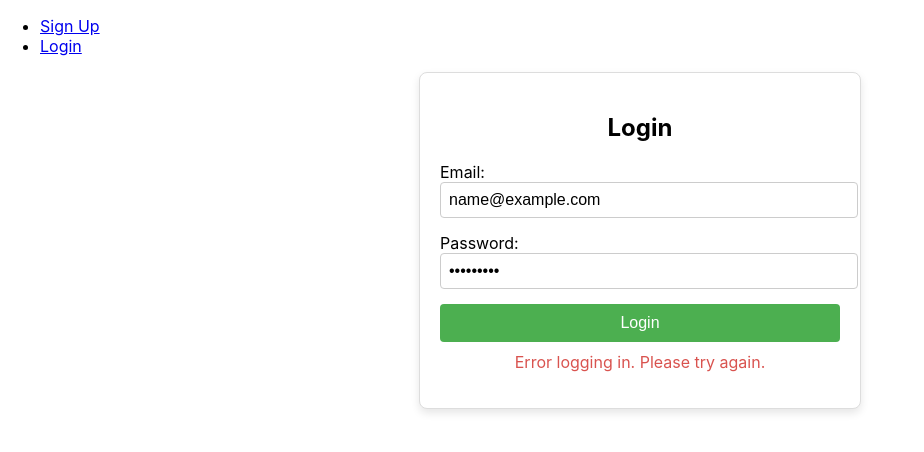
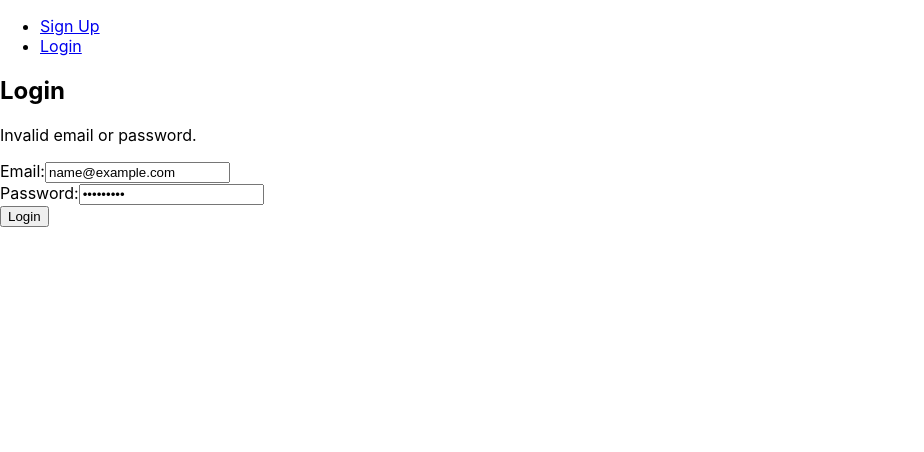
Before and after one commit to VD-25/resume-analyzer, a React (Create React App) app in the folder frontend/: page /login in a window 1280 px wide. Both pictures are taken after typing "name@example.com", "Sample123" into the empty fields and a click on the button "Login". Shown: the top 452 px of the page, without its empty margins (0-924 px from the left). Built offline with nearby package versions, Linux system fonts and the light colour scheme; no server answers.

Commit message:
login page now has base functionality

```diff
--- a/frontend/src/LoginPage.js
+++ b/frontend/src/LoginPage.js
@@ -1,113 +1,83 @@
-// LoginPage.js
 import React, { useState } from 'react';
 import axios from 'axios';
 
-function LoginPage() {
+const LoginPage = () => {
+  // Define state for form fields
   const [email, setEmail] = useState('');
   const [password, setPassword] = useState('');
-  const [message, setMessage] = useState('');
+  const [error, setError] = useState('');
+  const [loading, setLoading] = useState(false);
 
-  const handleSubmit = async (event) => {
-    event.preventDefault();
+  // Handle form submission
+  const handleSubmit = async (e) => {
+    e.preventDefault();
+
+    // Basic validation
+    if (!email || !password) {
+      setError('Please enter both email and password.');
+      return;
+    }
+
+    // Prepare login data
+    const loginData = {
+      email,
+      password,
+    };
+
+    setLoading(true);
 
     try {
-      const response = await axios.post('http://localhost:5000/api/login', { email, password });
+      // Send login data to backend
+      const response = await axios.post('http://localhost:3000/api/login', loginData);
 
-      if (response.data.success) {
-        setMessage('Login successful!');
-        // Handle successful login, e.g., save token, redirect, etc.
-      } else {
-        setMessage('Invalid email or password.');
-      }
-    } catch (error) {
-      console.error('There was an error logging in!', error);
-      setMessage('Error logging in. Please try again.');
+      // Handle success (e.g., store token or redirect)
+      console.log('Login successful:', response.data);
+
+      // Reset form and error state on success
+      setEmail('');
+      setPassword('');
+      setError('');
+      // Redirect or store token logic here
+    } catch (err) {
+      // Handle error (e.g., wrong credentials)
+      console.error('Login error:', err.response ? err.response.data : err.message);
+      setError('Invalid email or password.');
+    } finally {
+      setLoading(false);
     }
   };
 
   return (
-    <div style={styles.container}>
+    <div className="login-container">
       <h2>Login</h2>
-      <form onSubmit={handleSubmit} style={styles.form}>
-        <div style={styles.formGroup}>
-          <label>Email:</label>
+      {error && <p className="error-message">{error}</p>}
+      <form onSubmit={handleSubmit}>
+        <div className="input-group">
+          <label htmlFor="email">Email:</label>
           <input
             type="email"
+            id="email"
             value={email}
             onChange={(e) => setEmail(e.target.value)}
             required
-            style={styles.input}
           />
         </div>
-        <div style={styles.formGroup}>
-          <label>Password:</label>
+        <div className="input-group">
+          <label htmlFor="password">Password:</label>
           <input
             type="password"
+            id="password"
             value={password}
             onChange={(e) => setPassword(e.target.value)}
             required
-            style={styles.input}
           />
         </div>
-        <button
-          type="submit"
-          style={styles.button}
-          onMouseEnter={(e) => (e.target.style.backgroundColor = styles.buttonHover.backgroundColor)}
-          onMouseLeave={(e) => (e.target.style.backgroundColor = styles.button.backgroundColor)}
-        >
-          Login
+        <button type="submit" disabled={loading}>
+          {loading ? 'Logging in...' : 'Login'}
         </button>
       </form>
-      {message && <p style={styles.message}>{message}</p>}
     </div>
   );
-}
-
-const styles = {
-    container: {
-      display: 'flex',
-      flexDirection: 'column',
-      alignItems: 'center',
-      padding: '20px',
-      maxWidth: '400px',
-      margin: '0 auto',
-      border: '1px solid #ddd',
-      borderRadius: '8px',
-      boxShadow: '0 4px 8px rgba(0, 0, 0, 0.1)',
-      backgroundColor: '#fff',
-    },
-    form: {
-      width: '100%',
-    },
-    formGroup: {
-      marginBottom: '15px',
-      textAlign: 'left',
-    },
-    input: {
-      width: '100%',
-      padding: '8px',
-      borderRadius: '4px',
-      border: '1px solid #ccc',
-      fontSize: '16px',
-    },
-    button: {
-      width: '100%',
-      padding: '10px',
-      backgroundColor: '#4CAF50',
-      color: '#fff',
-      border: 'none',
-      borderRadius: '4px',
-      cursor: 'pointer',
-      fontSize: '16px',
-      transition: 'background-color 0.3s',
-    },
-    buttonHover: {
-      backgroundColor: '#45A049',
-    },
-    message: {
-      marginTop: '10px',
-      color: '#d9534f',
-    },
-  };
+};
 
 export default LoginPage;
--- a/frontend/src/SignUp.js
+++ b/frontend/src/SignUp.js
@@ -1,72 +1,71 @@
-
 import React, { useState } from 'react';
+import axios from 'axios';
 
 const SignUp = () => {
-  // State to store form fields
+  // Separate useState hooks for each input field
   const [username, setUsername] = useState('');
+  const [email, setEmail] = useState('');
   const [password, setPassword] = useState('');
 
-  // State to store the list of users
-  const [users, setUsers] = useState([]);
+  const [error, setError] = useState('');
+  const [success, setSuccess] = useState('');
+
+  // Handlers for input changes
+  const handleUsernameChange = (e) => setUsername(e.target.value);
+  const handleEmailChange = (e) => setEmail(e.target.value);
+  const handlePasswordChange = (e) => setPassword(e.target.value);
 
   // Handle form submission
-  const handleSubmit = (e) => {
+  const handleSubmit = async (e) => {
     e.preventDefault();
 
-    // Validate form fields (simple check for now)
-    if (username && password) {
-      // Add new user to the users list
-      setUsers([...users,{username, password }]);
+    // Prepare the form data object to send in the POST request
+    const formData = { email, username, password };
 
-      //shared code below
-      // useSharedList.addItem([...users,{username, password }]);
-      // alert(useSharedList.users);
-
-
-
-      // Reset form fields
-      setUsername('');
-      setPassword('');
-
-      alert(users);
-    } else {
-      alert('Please enter both username and password!');
+    try {
+      // Send the data to the backend using Axios
+      const response = await axios.post('http://localhost:3000/api/register', formData);
+      setSuccess(response.data.message);
+      setError('');
+    } catch (err) {
+      setError(err.response?.data?.message || 'Something went wrong');
+      setSuccess('');
     }
   };
 
   return (
     <div>
-      <h2>User Sign Up</h2>
+      <h2>Sign Up</h2>
       <form onSubmit={handleSubmit}>
         <div>
-          <label>Username: </label>
+          <label>Username</label>
           <input
             type="text"
             value={username}
-            onChange={(e) => setUsername(e.target.value)}
-            required
+            onChange={handleUsernameChange}
           />
         </div>
         <div>
-          <label>Password: </label>
+          <label>Email</label>
+          <input
+            type="email"
+            value={email}
+            onChange={handleEmailChange}
+          />
+        </div>
+        <div>
+          <label>Password</label>
           <input
             type="password"
             value={password}
-            onChange={(e) => setPassword(e.target.value)}
-            required
+            onChange={handlePasswordChange}
           />
         </div>
         <button type="submit">Sign Up</button>
       </form>
 
-      <h3>Registered Users</h3>
-      <ul>
-        {users.map((user, index) => (
-          <li key={index}>
-            {user.username} - {user.password}
-          </li>
-        ))}
-      </ul>
+      {success && <p style={{ color: 'green' }}>{success}</p>}
+      {error && <p style={{ color: 'red' }}>{error}</p>}
     </div>
   );
 };
```
